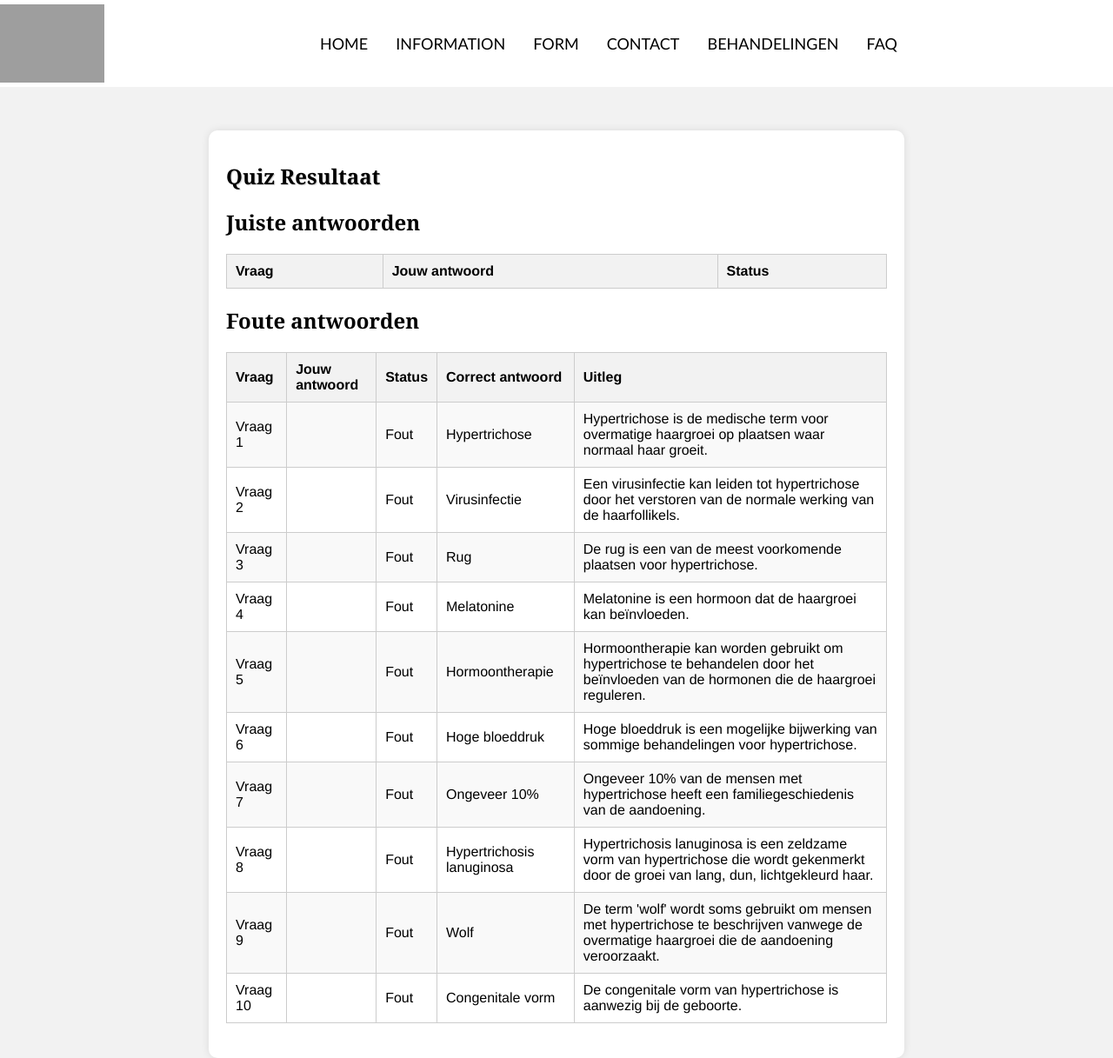
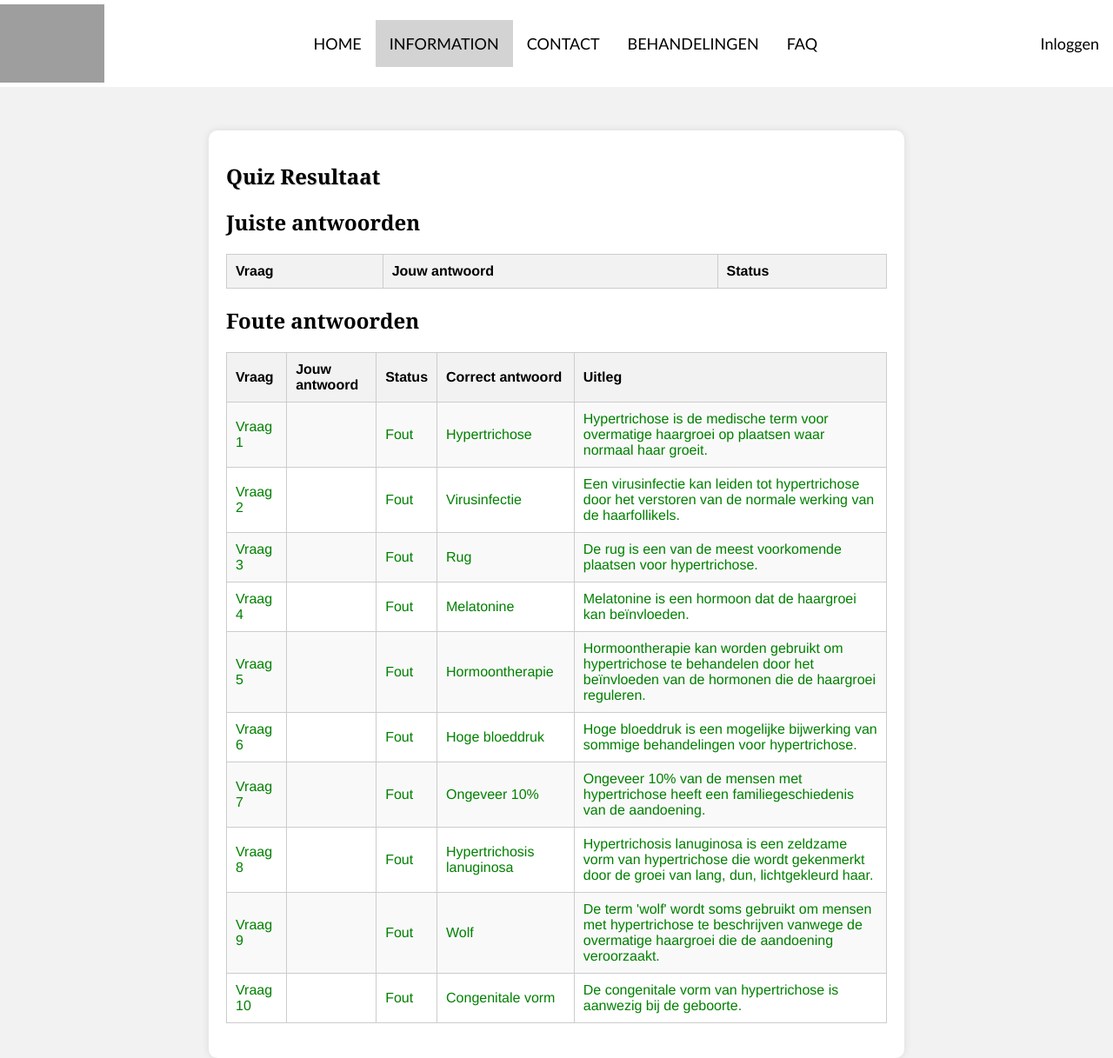
Before and after one commit to WoutervanderRolBrouwer/Hypertrichose, a PHP site: page /Quiz/quiz_result.php in a window 1280 px wide. Shown: the whole page at 87% size. Run offline with PHP 8.4, Linux system fonts and the light colour scheme; lists and menus that the app fills with data are empty; grey boxes are pictures that could not be loaded.

Commit message:
QUiz pagina aangepast tekst kleur van de goede en foute antwoorden lukt mij nog niet

```diff
--- a/Quiz/css/result.css
+++ b/Quiz/css/result.css
@@ -27,6 +27,19 @@ th, td {
     text-align: left;
 }
 
+td.correct {
+    color: green;
+}
+
+td.incorrect {
+    color: red;
+}
+td, Status{
+    color: green;
+
+}
+
+
 th {
     background-color: #f2f2f2;
 }
--- a/Quiz/quiz_result.php
+++ b/Quiz/quiz_result.php
@@ -7,17 +7,19 @@
     <link rel="stylesheet" href="../Quiz/css/result.css">
     <link rel="stylesheet" href="../css/style.css">
     <link rel="stylesheet" href="../css/main.css">
-
     <header>
   <nav class="main-menu">
       <img src="../logo/logo.svg" height="90px" alt="">
-      <ul>
-              <li><a class="home" href="../index.php" id="home">HOME</a></li>
-              <li><a class="information" href="../InfoPage/information.php">INFORMATION</a></li>
-              <li><a class="form" href="../Form/form.php">FORM</a></li>
+      <ul >
+             <li class=""><a class="home" href="../index.php" id="home">HOME</a></li>
+              <li><a class="information active" href="../InfoPage/information.php">INFORMATION</a></li>
               <li><a class="contact" href="../contact/contact.php">CONTACT</a></li>
               <li><a class="behandelingen" href="../behandelingen/behandeling.php">BEHANDELINGEN</a></li>
               <li><a class="FAQ" href="../FAQ/FAQ.php">FAQ</a></li>
+
+            </ul>
+            <ul class="login">
+        <li class="login"><a class="form" href="../Form/form.php">Inloggen</a></li>
 
       </ul>
 </nav>
@@ -33,8 +35,8 @@
     function getDbConnection() {
         $host = 'localhost';
         $dbname = 'hypertrichose'; //Pas deze naam niet aan
-        $DBusername = 'stmakpabot'; //Pas deze naam niet aan
-        $DBpassword = 'zX[LqFHU@rx9rQJT';
+        $DBusername = 'root'; //Pas deze naam niet aan
+        $DBpassword = '';
         return new PDO("mysql:host=$host;dbname=$dbname", $DBusername, $DBpassword);
     }
 
```
Also changed, not shown: Quiz/Introduction-quiz.php (+5 -2 lines), Quiz/quiz.php (+6 -3 lines).
